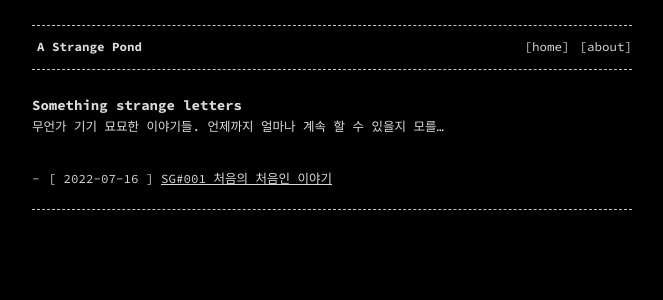
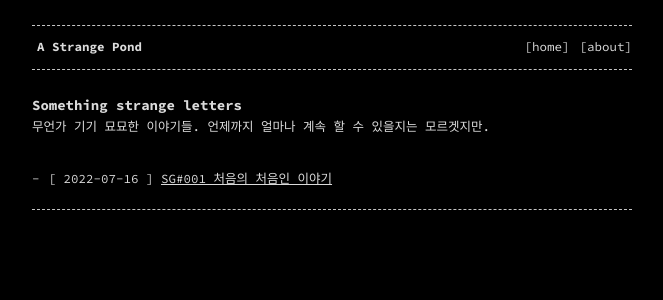
Before and after one commit to i0d/i0d.github.io, a Jekyll site: the page built from index.md, in a window 1280 px wide. Shown: the top 300 px of the page, without its empty margins (308-971 px from the left). Built offline with Jekyll 4.4.1, drawn with Linux system fonts in a browser that asks for light colours.

Commit message:
chore: some change letters in homepage

```diff
--- a/index.md
+++ b/index.md
@@ -7,4 +7,4 @@ permalink: /
 
 # Something strange letters
 
-무언가 기기 묘묘한 이야기들. 언제까지 얼마나 계속 할 수 있을지 모를...
+무언가 기기 묘묘한 이야기들. 언제까지 얼마나 계속 할 수 있을지는 모르겟지만.
```
